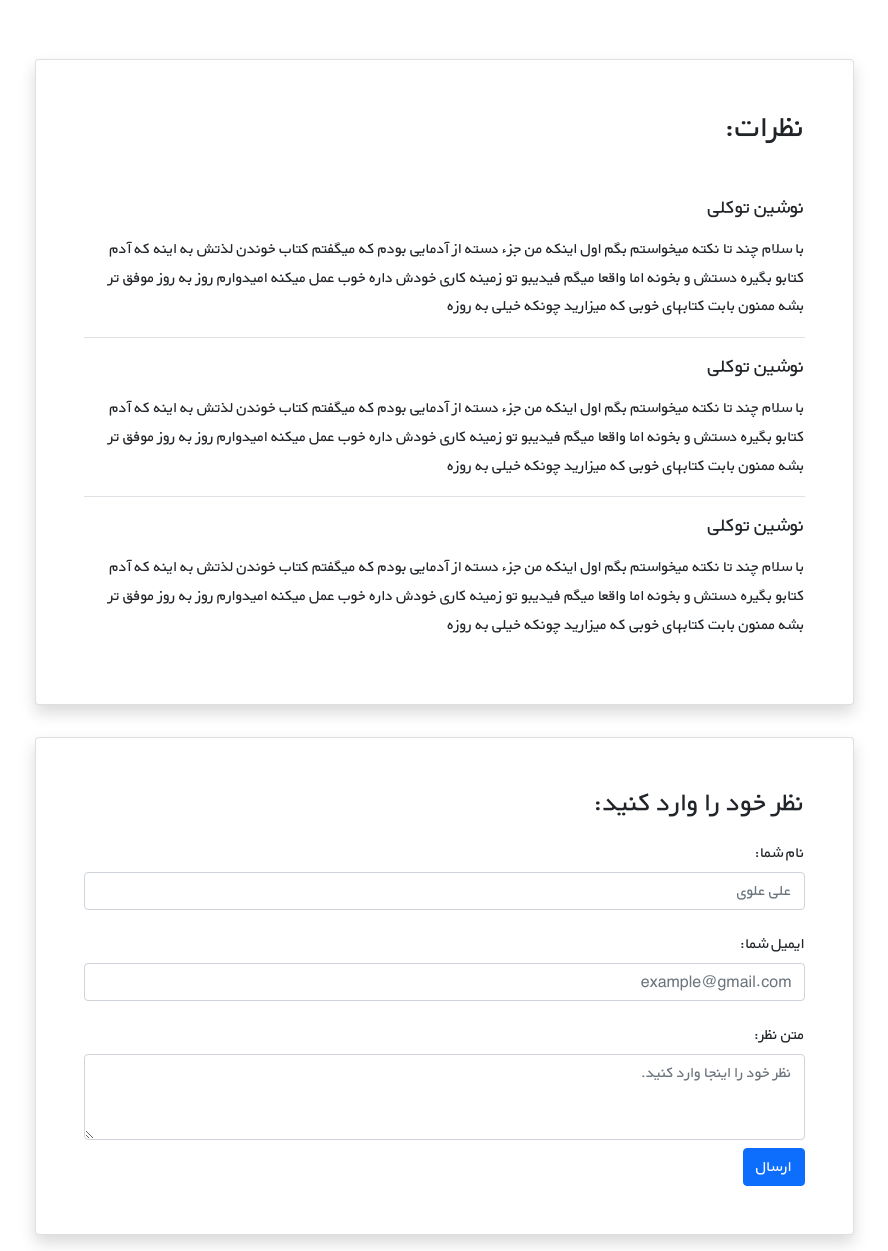
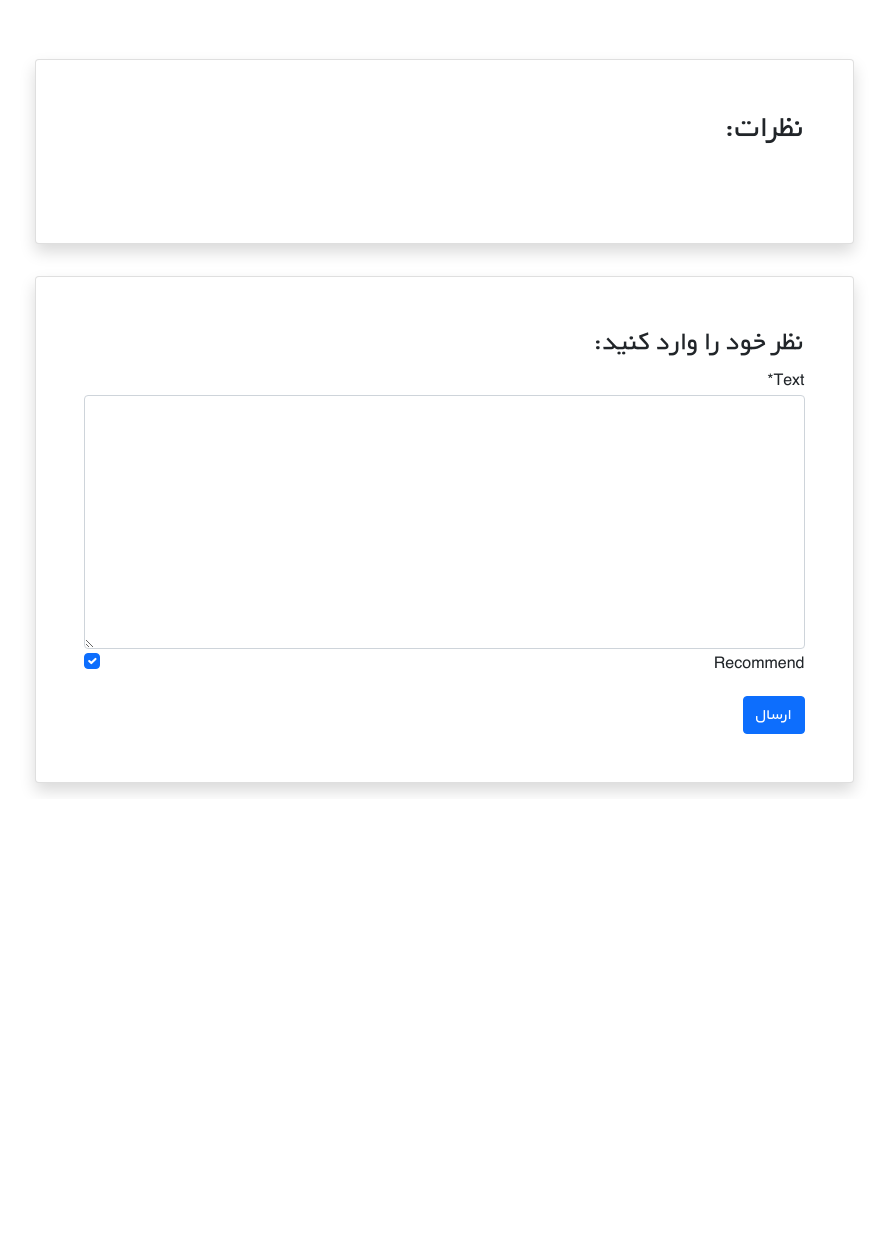
Before and after one commit to Mohhamadaminn/Django.BookStore_Project, a Django app: page /books/11/ in a window 1280 px wide. Shown: the part 1336-2587 px from the top of the page, without its empty margins (196-1084 px from the left). After the commit the page ends 2130 px from the top, so only its background shows below. Run offline with Django 4.2, Linux system fonts and the light colour scheme; a user stored in the database is signed in; data comes from the database, SQL or seed files in the repository; both versions use the stored data as it was after the commit; some libraries are stand-ins or nearby versions.

Commit message:
add comment ability for users

```diff
--- a/books/admin.py
+++ b/books/admin.py
@@ -4,7 +4,7 @@
 
 @admin.register(Comment)
 class CommentAdmin(admin.ModelAdmin):
-    list_display = ('user', 'book', 'text', 'datetime_created', )
+    list_display = ('user', 'book', 'text', 'datetime_created', 'recommend', 'is_active', )
 
 admin.site.register(Book)
 # admin.site.register(Comment, CommentAdmin)
--- /dev/null
+++ b/books/forms.py
@@ -0,0 +1,8 @@
+from django import forms
+
+from .models import Comment
+
+class CommentForm(forms.ModelForm):
+    class Meta:
+        model = Comment
+        fields = ('text', 'recommend', )
--- a/books/models.py
+++ b/books/models.py
@@ -24,6 +24,9 @@
     book = models.ForeignKey(Book, on_delete=models.CASCADE, related_name='comments')
     text = models.TextField()
     datetime_created = models.DateTimeField(auto_now_add=True)
+    is_active = models.BooleanField(default=True)
+    recommend = models.BooleanField(default=True)
+
 
 
     def __str__(self):
--- a/books/templates/books/book_detail.html
+++ b/books/templates/books/book_detail.html
@@ -1,5 +1,6 @@
 {% extends '_base.html' %}
 
+{% load crispy_forms_tags %}
 
 {% block page_title %} جزِئیات کتاب {{ book.title }} {% endblock page_title %}
 
@@ -43,24 +44,25 @@
                 <div class="d-flex justify-content-center">
                     <div class="card shadow my-3 p-5 w-sm-75 w-100">
                         <h2 class="mb-5">نظرات:</h2>
-                        <div class="border-bottom mb-3">
-                            <h5 class="mb-3">نوشین توکلی</h5>
-                            <p>با سلام چند تا نکته میخواستم بگم اول اینکه من جزء دسته از آدمایی بودم که میگفتم کتاب خوندن لذتش
-                                به اینه که آدم کتابو بگیره دستش و بخونه اما واقعا میگم فیدیبو تو زمینه کاری خودش داره خوب عمل
-                                میکنه امیدوارم روز به روز موفق تر بشه ممنون بابت کتابهای خوبی که میزارید چونکه خیلی به روزه</p>
-                        </div>
-                        <div class="border-bottom mb-3">
-                            <h5 class="mb-3">نوشین توکلی</h5>
-                            <p>با سلام چند تا نکته میخواستم بگم اول اینکه من جزء دسته از آدمایی بودم که میگفتم کتاب خوندن لذتش
-                                به اینه که آدم کتابو بگیره دستش و بخونه اما واقعا میگم فیدیبو تو زمینه کاری خودش داره خوب عمل
-                                میکنه امیدوارم روز به روز موفق تر بشه ممنون بابت کتابهای خوبی که میزارید چونکه خیلی به روزه</p>
-                        </div>
-                        <div>
-                            <h5 class="mb-3">نوشین توکلی</h5>
-                            <p>با سلام چند تا نکته میخواستم بگم اول اینکه من جزء دسته از آدمایی بودم که میگفتم کتاب خوندن لذتش
-                                به اینه که آدم کتابو بگیره دستش و بخونه اما واقعا میگم فیدیبو تو زمینه کاری خودش داره خوب عمل
-                                میکنه امیدوارم روز به روز موفق تر بشه ممنون بابت کتابهای خوبی که میزارید چونکه خیلی به روزه</p>
-                        </div>
+
+                        {% for comment in comments %}
+
+                            {% if comment.is_active %}
+                                <div class="border-bottom mb-3">
+                                    <h5 class="mb-3">{{ comment.user.username }}</h5>
+
+                                    {% if comment.recommend %}
+                                        این کتاب را توصیه میکنم
+                                    {% else %}
+                                        این کتاب را توصیه نمیکنم
+                                    {% endif %}
+
+                                    <p>{{ comment.text|linebreaks }}</p>
+                                </div>
+                            {% endif %}
+
+                        {% endfor %}
+
                     </div>
                 </div>
 
@@ -68,20 +70,10 @@
                     <div class="card shadow my-3 p-5 w-sm-75 w-100">
                         <h3>نظر خود را وارد کنید:</h3>
                         <form method="POST">
-                            <div class="form-group py-2">
-                                <label class="py-1" for="author_name">نام شما:</label>
-                                <input type="text" class="form-control" placeholder="علی علوی" name="author_name">
-                            </div>
-                            <div class="form-group py-2">
-                                <label class="py-1" for="email">ایمیل شما:</label>
-                                <input type="email" class="form-control" placeholder="example@gmail.com" name="email">
-                            </div>
-                            <div class="form-group py-2">
-                                <label class="py-1" for="comment_text">متن نظر:</label>
-                                <textarea class="form-control" name="text" rows="3"
-                                        placeholder="نظر خود را اینجا وارد کنید."></textarea>
-                            </div>
-                            <button type="submit" class="btn btn-primary">ارسال</button>
+                            {% csrf_token %}
+                            {{ comment_form|crispy }}
+                            <button type="submit" class="btn btn-primary mt-3">ارسال</button>
+
                         </form>
                     </div>
                 </div>
--- a/books/urls.py
+++ b/books/urls.py
@@ -4,7 +4,7 @@
 
 urlpatterns = [
     path('', views.BooksListView.as_view(), name='book_list'),
-    path('<int:pk>/', views.BooksDetailView.as_view(), name='book_detail'),
+    path('<int:pk>/', views.book_detail_view, name='book_detail'),
     path('new/', views.BooksCreateView.as_view(), name='book_create'),
     path('<int:pk>/edit/', views.BookUpdateView.as_view(), name='book_update'),
     path('<int:pk>/delete/', views.BookDeleteView.as_view(), name='book_delete'),
--- a/books/views.py
+++ b/books/views.py
@@ -1,7 +1,11 @@
-from django.shortcuts import render
 from django.urls import reverse_lazy
 from django.views import generic
+from django.shortcuts import get_object_or_404, render
+from django.contrib.auth.mixins import LoginRequiredMixin
+from django.contrib.auth.decorators import login_required
+
 from .models import Book
+from .forms import CommentForm
 
 
 class BooksListView(generic.ListView):
@@ -11,24 +15,46 @@
     context_object_name = 'books'
 
 
-class BooksDetailView(generic.DetailView):
-    model = Book
-    template_name = 'books/book_detail.html'
+# class BooksDetailView(generic.DetailView):
+#     model = Book
+#     template_name = 'books/book_detail.html'
+
+@login_required
+def book_detail_view(request, pk):
+    book = get_object_or_404(Book, pk=pk)
+    book_comments = book.comments.all()
+
+    if request.method == 'POST':
+        comment_form = CommentForm(request.POST)
+        if comment_form.is_valid():
+            new_comment = comment_form.save(commit=False)
+            new_comment.book = book
+            new_comment.user = request.user
+            new_comment.save()
+    else:
+        comment_form = CommentForm()
+
+    return render(request, 'books/book_detail.html', {
+        'book': book,
+        'comments': book_comments,
+        'comment_form': comment_form,
+    })
 
 
-class BooksCreateView(generic.CreateView):
+
+class BooksCreateView(LoginRequiredMixin, generic.CreateView):
     model = Book
     fields = ['title', 'author', 'description', 'price', 'cover',]
     template_name = 'books/book_create.html'
 
 
-class BookUpdateView(generic.UpdateView):
+class BookUpdateView(LoginRequiredMixin, generic.UpdateView):
     model = Book
     fields = ['title', 'author', 'description', 'price', 'cover', ]
     template_name = 'books/book_update.html'
 
 
-class BookDeleteView(generic.DeleteView):
+class BookDeleteView(LoginRequiredMixin, generic.DeleteView):
     model = Book
     template_name = 'books/book_delete.html'
     success_url = reverse_lazy('book_list')
--- a/templates/_base.html
+++ b/templates/_base.html
@@ -43,16 +43,13 @@
                 </div>
             </div>
             <div class="mx-2 text-white">
-
                 {% if user.is_authenticated %}
                     خوش آمدی {{ user.username }} |<a class="link-light text-decoration-none" href="{% url 'logout' %}">خروج</a>
                 {% else %}
-                    <a class="link-light text-decoration-none" href="{% url 'login' %}">ورود</a>
+                    <a class="link-light text-decoration-none" aria-current="page" href="{% url 'login' %}">ورود</a>
                     |
                     <a class="link-light text-decoration-none" href="{% url 'signup' %}">ثبت نام</a>
                 {% endif %}
-
-
             </div>
         </div>
     </nav>
```
Also changed, not shown: books/migrations/0005_comment_is_acrive_comment_recommend.py (added), books/migrations/0006_rename_is_acrive_comment_is_active.py (added), db.sqlite3.
